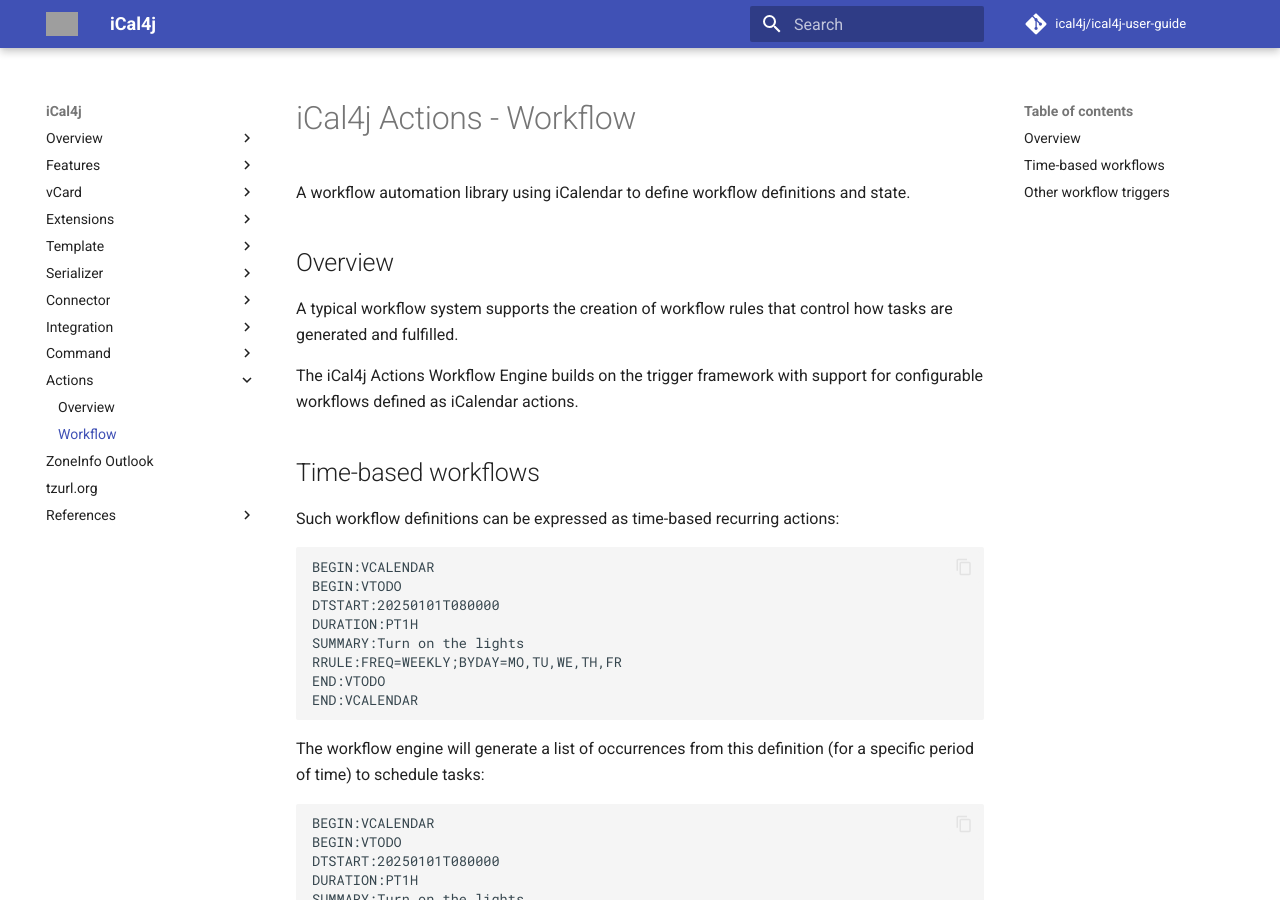
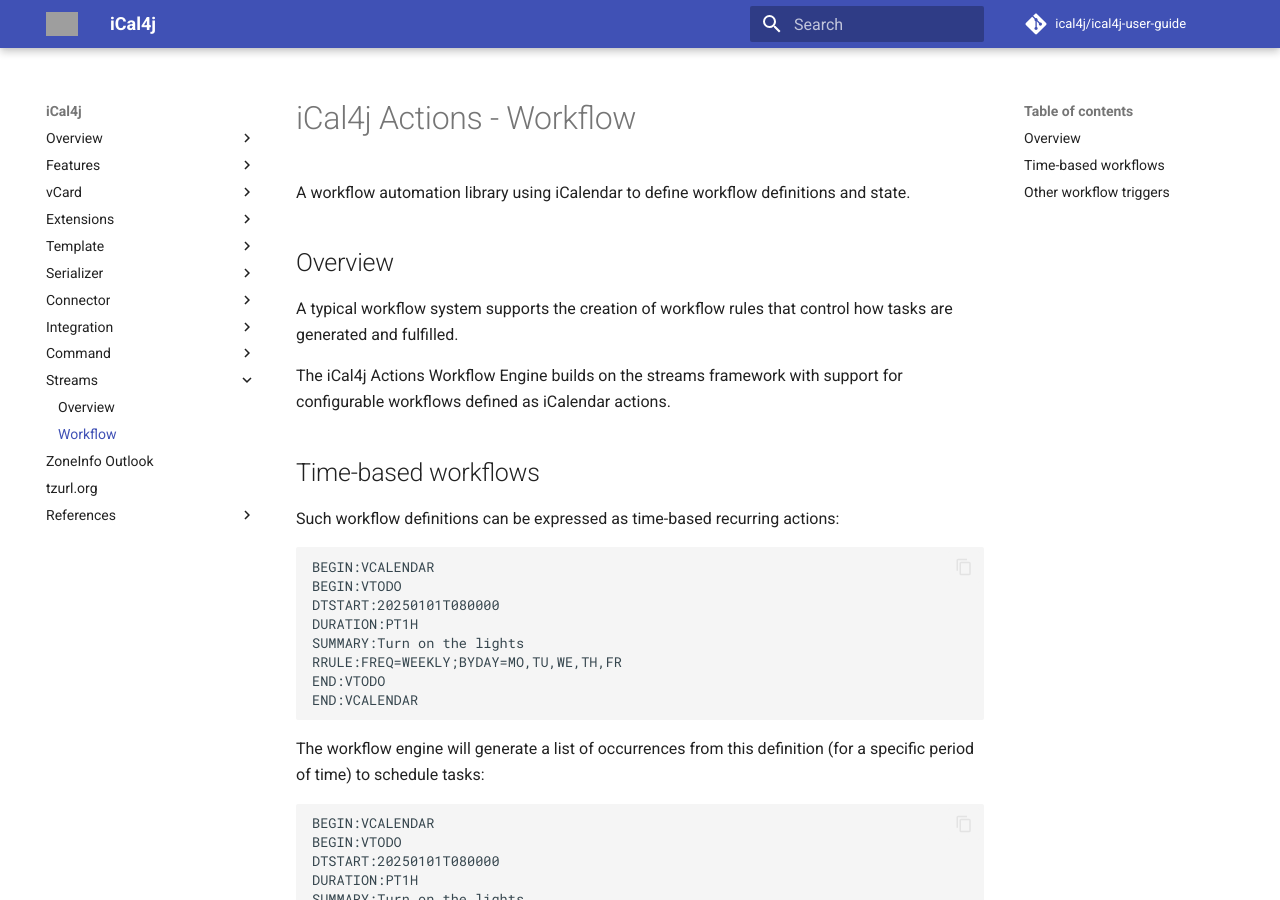
Before and after one commit to ical4j/ical4j-user-guide, an MkDocs documentation site: the page built from docs/streams/workflow.md, in a window 1280 px wide and 900 px high. Built offline with MkDocs 1.6.1 and Material for MkDocs 9.7.7, drawn with Linux system fonts in a browser that asks for light colours; comment, search, counter and statistics services are not loaded; grey boxes are pictures that could not be loaded.

Commit message:
Refactored actions to streams

```diff
--- a/docs/actions/workflow.md
+++ b/docs/streams/workflow.md
@@ -7,7 +7,7 @@
 A typical workflow system supports the creation of workflow rules that control how tasks
 are generated and fulfilled.
 
-The iCal4j Actions Workflow Engine builds on the trigger framework with support for
+The iCal4j Actions Workflow Engine builds on the streams framework with support for
 configurable workflows defined as iCalendar actions.
 
 ## Time-based workflows
--- a/mkdocs.yml
+++ b/mkdocs.yml
@@ -113,9 +113,9 @@
     - Channel: command/channel.md
     - Store: command/store.md
     - Template: command/template.md
-  - Actions:
-    - Overview: actions/index.md
-    - Workflow: actions/workflow.md
+  - Streams:
+    - Overview: streams/index.md
+    - Workflow: streams/workflow.md
   - ZoneInfo Outlook: zoneinfo-outlook.md
   - tzurl.org: tzurl.md
   - References:
```
Also changed, not shown: docs/actions/index.md (deleted, +0 -41 lines), docs/streams/index.md (added, +41 -0 lines), docs/images/actions.mmd.svg (deleted), docs/images/overview.mmd.svg, docs/images/streams.mmd.svg (added), 3 other files.
